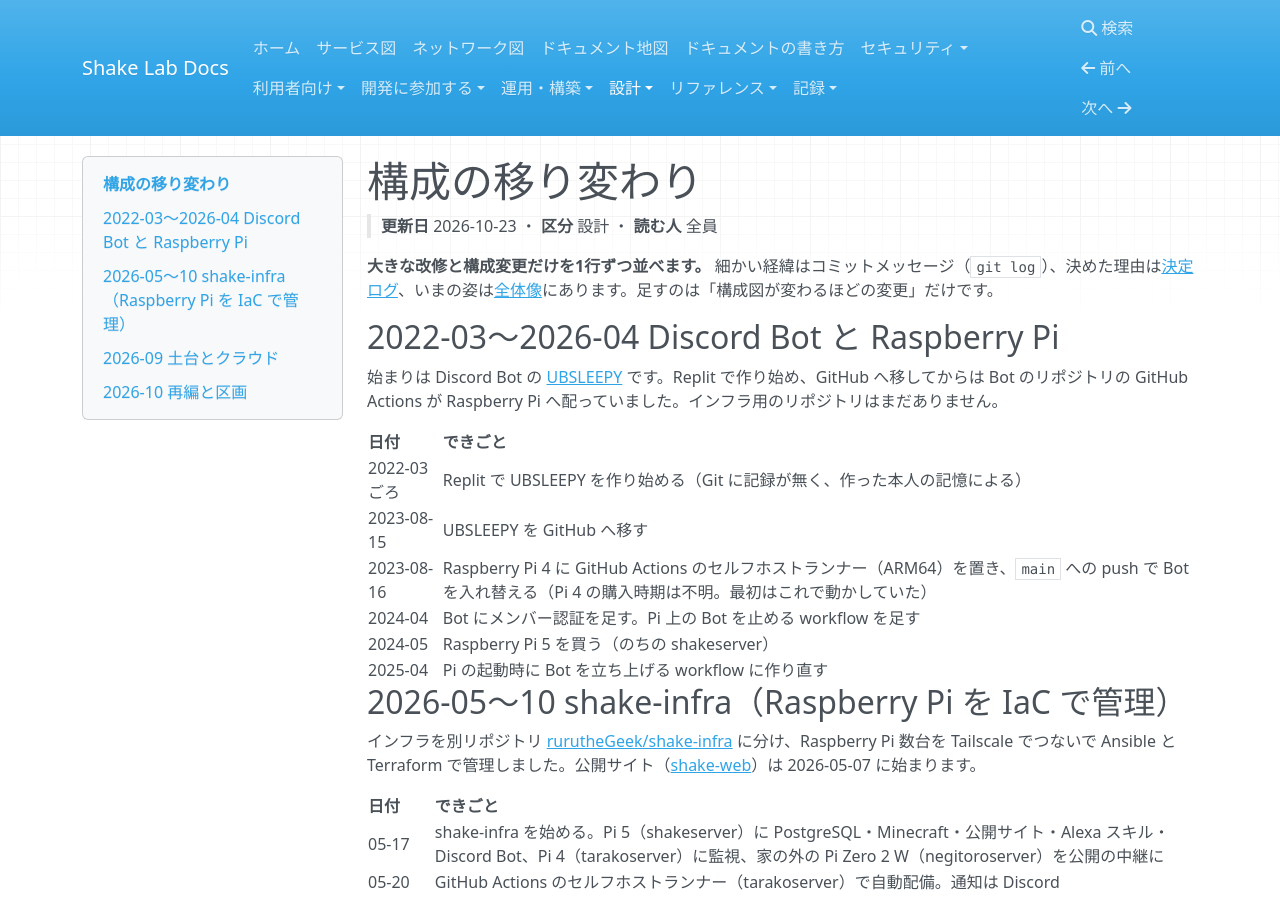
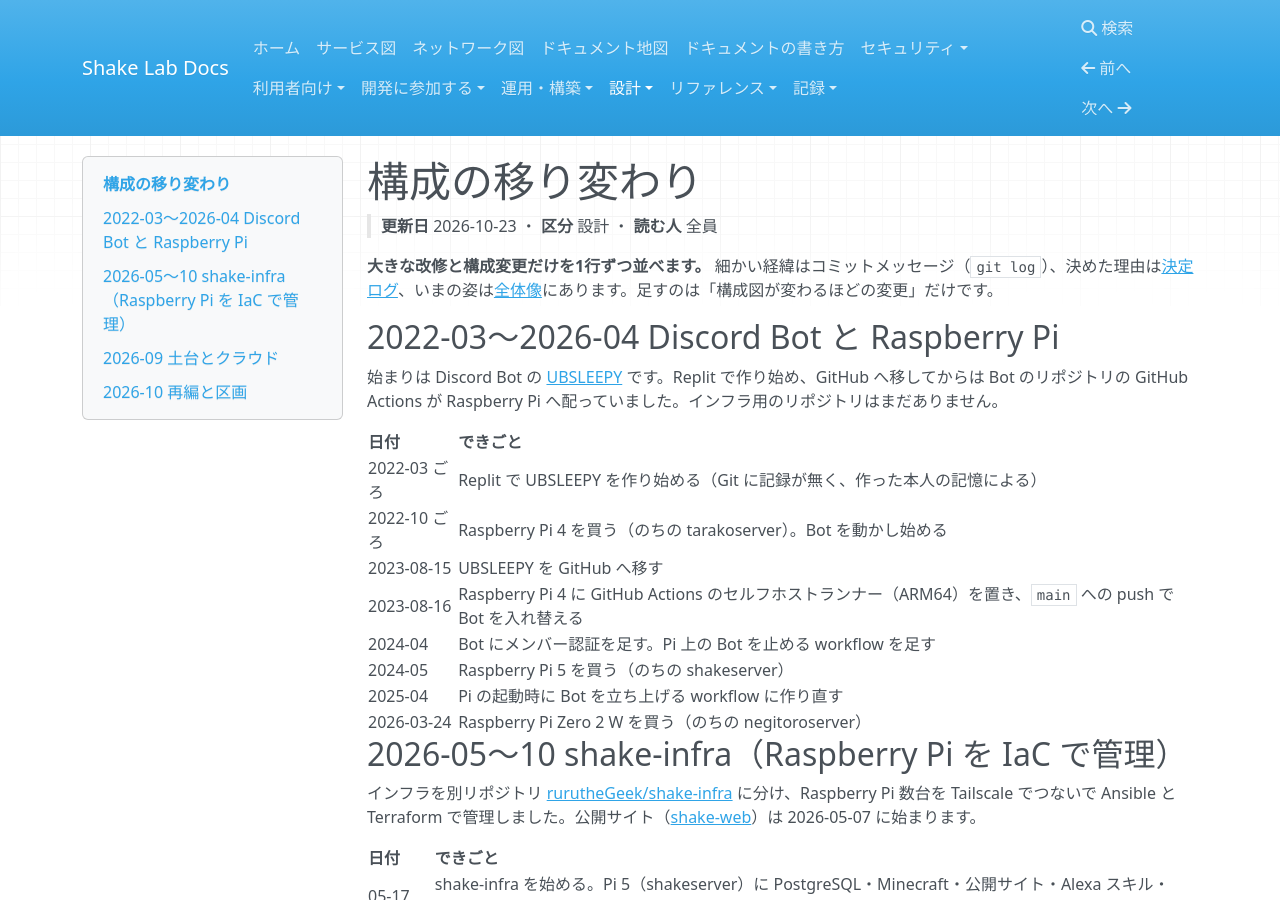
Before and after one commit to rurutheGeek/shake-cloud, an MkDocs documentation site: the page built from docs/architecture/history.md, in a window 1280 px wide and 900 px high. Built offline with MkDocs 1.6.1, drawn with Linux system fonts in a browser that asks for light colours; nearby versions of some CDN libraries; a script that is not in the unit is left out.

Commit message:
docs(history): Pi 4（2022-10 ごろ）と Pi Zero 2 W（2026-03-24）を買った日を足す
Co-Authored-By: Claude Opus 5.5 <noreply@anthropic.com>

```diff
--- a/docs/architecture/history.md
+++ b/docs/architecture/history.md
@@ -21,11 +21,13 @@ tags:
 | 日付 | できごと |
 | --- | --- |
 | 2022-03 ごろ | Replit で UBSLEEPY を作り始める（Git に記録が無く、作った本人の記憶による） |
+| 2022-10 ごろ | Raspberry Pi 4 を買う（のちの tarakoserver）。Bot を動かし始める |
 | 2023-08-15 | UBSLEEPY を GitHub へ移す |
-| 2023-08-16 | Raspberry Pi 4 に GitHub Actions のセルフホストランナー（ARM64）を置き、`main` への push で Bot を入れ替える（Pi 4 の購入時期は不明。最初はこれで動かしていた） |
+| 2023-08-16 | Raspberry Pi 4 に GitHub Actions のセルフホストランナー（ARM64）を置き、`main` への push で Bot を入れ替える |
 | 2024-04 | Bot にメンバー認証を足す。Pi 上の Bot を止める workflow を足す |
 | 2024-05 | Raspberry Pi 5 を買う（のちの shakeserver） |
 | 2025-04 | Pi の起動時に Bot を立ち上げる workflow に作り直す |
+| 2026-03-24 | Raspberry Pi Zero 2 W を買う（のちの negitoroserver） |
 
 ## 2026-05〜10 shake-infra（Raspberry Pi を IaC で管理）
 
```
